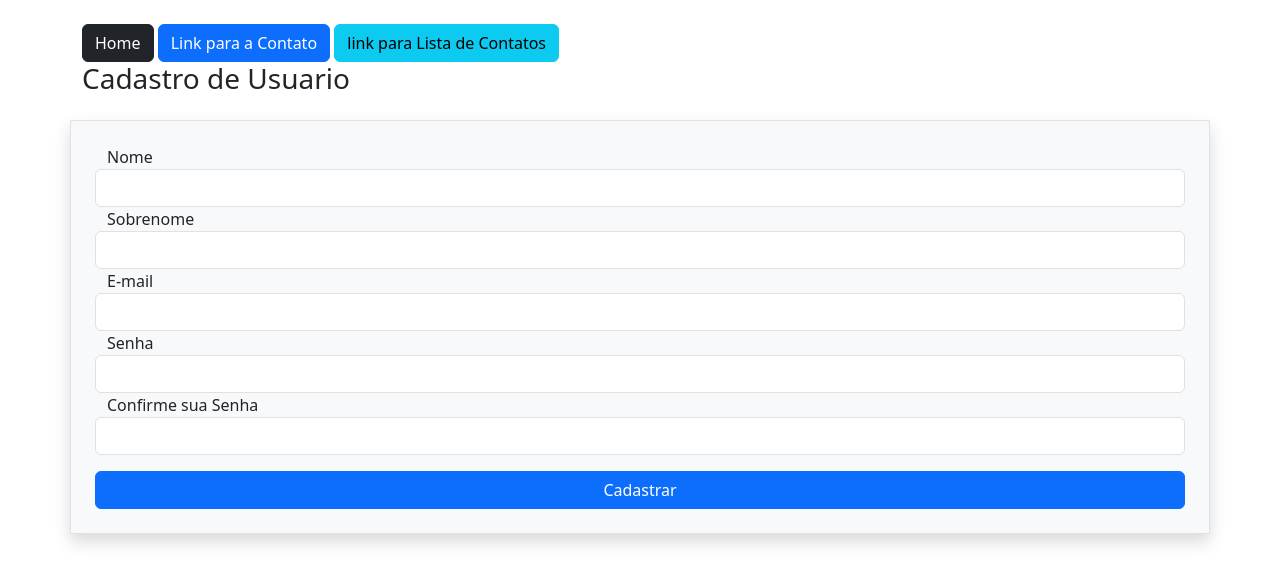
After one commit to CaaCesar/flask, a Flask app: page /cadastro/ in a window 1280 px wide. The commit adds this page. Shown: the top 585 px of the page. Run offline with Flask 3, Linux system fonts and the light colour scheme.

Commit message:
Controle de Login

```diff
--- a/estudo/__init__.py
+++ b/estudo/__init__.py
@@ -2,6 +2,8 @@ from flask import Flask
 from flask_sqlalchemy import SQLAlchemy
 from flask_migrate import Migrate
 from dotenv import load_dotenv
+from flask_login import LoginManager
+from flask_bcrypt import Bcrypt
 import os
 load_dotenv('.env')
 
@@ -13,6 +15,9 @@ app.config['SECRET_KEY'] = os.getenv('SECRET_KEY')
 
 db = SQLAlchemy(app)
 migrate = Migrate(app, db)
+login_manager = LoginManager(app)
+login_manager.login_view = 'login'
+bcrypt = Bcrypt(app)
 
 from estudo.views import homepage
 from estudo.models import Contato
--- a/estudo/forms.py
+++ b/estudo/forms.py
@@ -1,15 +1,61 @@
 from flask_wtf import FlaskForm
-from wtforms import StringField, SubmitField
-from wtforms.validators import DataRequired, Email
-from estudo.models import Contato
-from estudo import db
+from wtforms import StringField, SubmitField, PasswordField
+from wtforms.validators import DataRequired, Email, EqualTo, ValidationError
+from estudo.models import Contato, User
+from estudo import db, bcrypt
+
+class UserForm(FlaskForm):
+    nome = StringField('Nome', validators=[DataRequired()])
+    sobrenome = StringField('Sobrenome', validators=[DataRequired()])
+    email = StringField('E-mail', validators=[DataRequired(), Email()])
+    senha =  PasswordField('Senha', validators=[DataRequired()])
+    confirmacao_senha = PasswordField('Confirme sua Senha', validators=[DataRequired(), EqualTo('senha')])
+    btnSubmit = SubmitField('Cadastrar')
+
+
+    def validade_email(self, email):
+        if User.query.filter(email=email).first():
+            return ValidationError('Usuário já cadastrado')
+
+    def save(self):
+        senha = bcrypt.generate_password_hash(self.senha.data.encode('utf-8'))
+        user = User(
+            nome = self.nome.data,
+            sobrenome = self.sobrenome.data,
+            email = self.email.data,
+            senha=senha
+        )
+
+        db.session.add(user)
+        db.session.commit()
+        return user
+
+class LoginForm(FlaskForm):
+    email = StringField('E-mail', validators=[DataRequired(), Email()])
+    senha =  PasswordField('Senha', validators=[DataRequired()])
+    btnSubmit = SubmitField('Login')
+
+    def login(self):
+        # RECUPERAR O USUÁRIO E O E-MAIL
+        user = User.query.filter_by(email=self.email.data).first()
+        # VERIFICA SE A SENHA É VÁLIDA
+        if user:
+            if bcrypt.check_password_hash(user.senha, self.senha.data.encode('utf-8')):
+                # RETORNA O USUÁRIO
+                return user
+            else:
+                raise Exception('Senha Incorreta!!!')
+        else:
+            # SE O USUÁRIO NAO EXISTIR IRA DAR ERRO
+            raise Exception('Usuário não encontrado!!')
+
 
 class ContatoForm(FlaskForm):
     nome = StringField('Nome', validators=[DataRequired()])
     email = StringField('E-mail', validators=[DataRequired(), Email()])
     assunto = StringField('Assunto', validators=[DataRequired()])
     mensagem = StringField('Mensagem', validators=[DataRequired()])
-    btnSubmit = SubmitField('Enviar', validators=[DataRequired()])
+    btnSubmit = SubmitField('Enviar')
 
     def save(self):
         contato = Contato(
--- /dev/null
+++ b/estudo/templates/cadastro.html
@@ -0,0 +1,33 @@
+{% extends 'base.html'%}
+
+{% block content %}
+    <div class="container text-dark">
+
+        <div class="row mt-4 d-flex align-items-center flex-column">
+            <div class = "col-12">
+                {% include 'nav.html'%}
+            </div>
+            <h3>Cadastro de Usuario</h3>
+        </div>
+
+        <form action="" method="post" class="row rounde p-4 bg-light border mt-3 shadow">
+                {{ form.csrf_token }}
+
+                {{ form.nome.label() }}
+                {{ form.nome(class="form-control") }}
+
+                {{ form.sobrenome.label() }}
+                {{ form.sobrenome(class="form-control")}}
+
+                {{ form.email.label() }}
+                {{ form.email(class="form-control") }}
+
+                {{ form.senha.label() }}
+                {{ form.senha(class="form-control") }}
+                {{ form.confirmacao_senha.label() }}
+                {{ form.confirmacao_senha(class="form-control") }}
+
+                {{form.btnSubmit(class="btn btn-primary mt-3")}}
+        </form>
+    </div>
+{% endblock %}
--- a/estudo/views.py
+++ b/estudo/views.py
@@ -1,16 +1,33 @@
-from estudo import app
+from estudo import app, db
 from flask import render_template, url_for, request, redirect
-from estudo.models import Contato
-from estudo.forms import ContatoForm
-from estudo import db
+from estudo.models import Contato, User
+from estudo.forms import ContatoForm, UserForm, LoginForm
+from flask_login import login_user, logout_user, current_user
 
-@app.route('/')
+@app.route('/', methods=['GET', 'POST'])
 def homepage():
-    context ={
-        'usuario': 'Caio Cesar',
-        'idade': 23,
-    }
-    return render_template('index.html', context=context)
+    form = LoginForm()
+    user = User.query.first()
+    if form.validate_on_submit():
+        user = form.login()
+        login_user(user, remember=True)
+
+
+    return render_template('index.html', form=form, user=user)
+
+@app.route('/cadastro/', methods=['GET', 'POST'])
+def cadastro():
+    form = UserForm()
+    if form.validate_on_submit():
+        user = form.save()
+        login_user(user, remember=True)
+        return redirect(url_for('homepage'))
+    return render_template('cadastro.html', form=form)
+
+@app.route('/sair/')
+def logout():
+    logout_user()
+    return redirect(url_for('homepage'))
 
 
 @app.route('/contato/', methods=['GET', 'POST'])
```
Also changed, not shown: estudo/models.py (+14 -1 lines), estudo/templates/index.html (+29 -2 lines).
